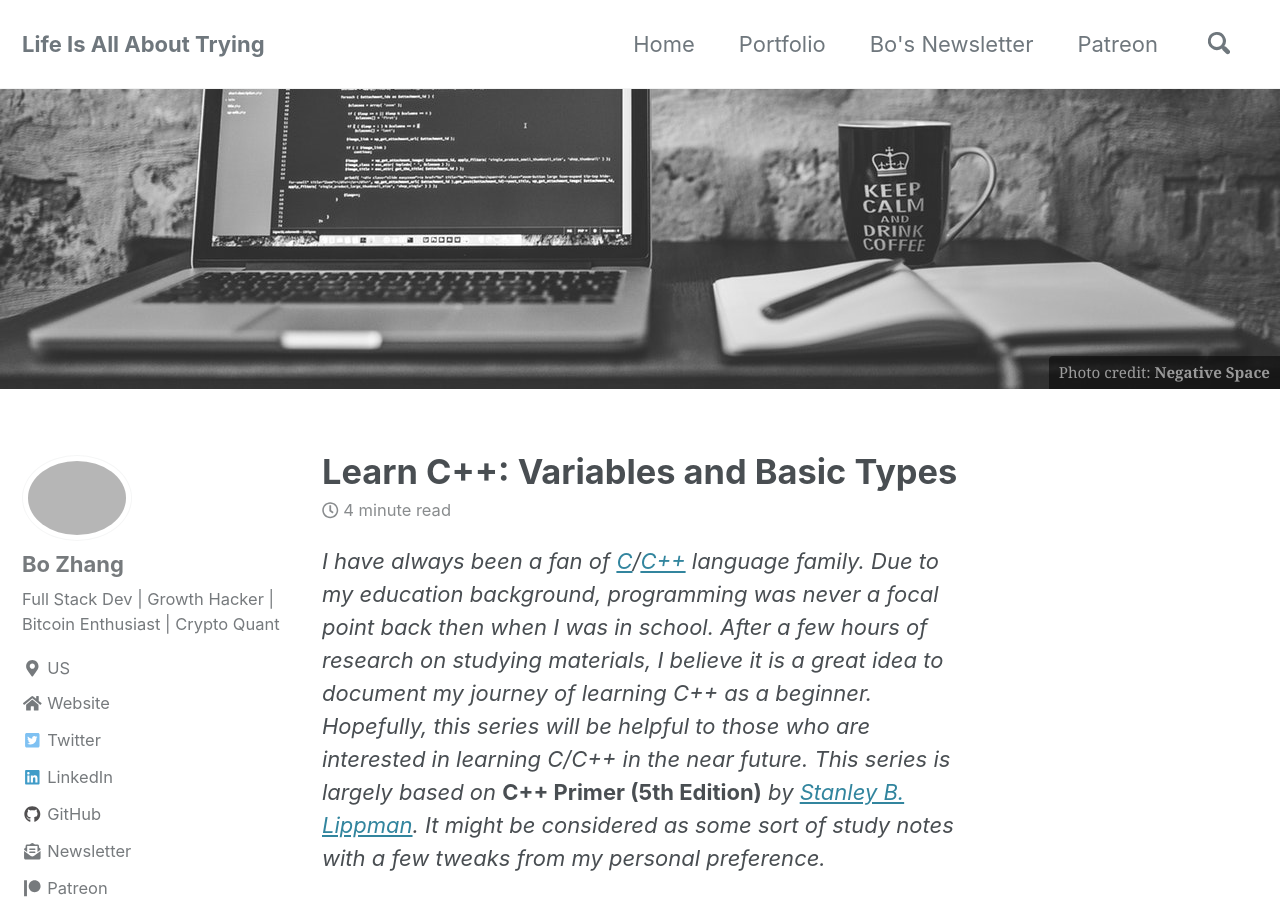
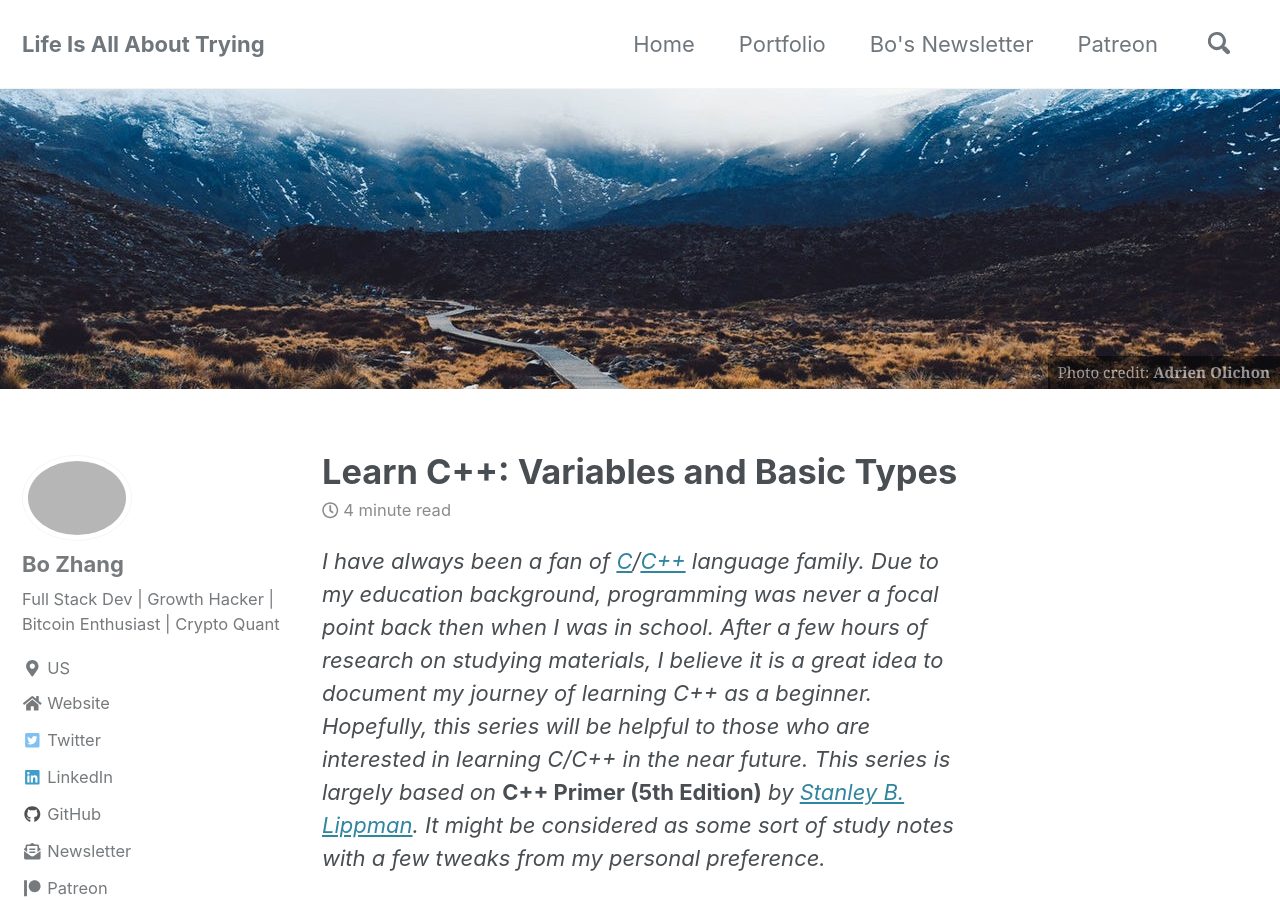
Before and after one commit to 0xboz/blog, a Jekyll site: the page built from _posts/2019-07-25-learn-c-plus-plus-variables-and-basic-types.md, in a window 1280 px wide and 900 px high. Built offline with Jekyll 4.4.1, drawn with Linux system fonts in a browser that asks for light colours; cached includes are drawn as plain includes; nearby versions of some CDN libraries; comment, search, counter and statistics services are not loaded.

Commit message:
Added header image

```diff
--- a/_posts/2019-07-25-learn-c-plus-plus-variables-and-basic-types.md
+++ b/_posts/2019-07-25-learn-c-plus-plus-variables-and-basic-types.md
@@ -4,8 +4,8 @@ date: 2019-07-18
 tags: [C++]
 excerpt: "C++ variables and basic types"
 header:
-    image: /assets/images/mac_book_black_and_white.jpg
-    caption: "Photo credit: [**Negative Space**](https://negativespace.co/)"
+    image: /assets/images/altitude_clouds_cold.jpg
+    caption: "Photo credit: [**Adrien Olichon**](https://adrienolichon.fr/)"
 ---
 
 *I have always been a fan of [C](https://en.wikipedia.org/wiki/C_(programming_language))/[C++](https://isocpp.org/) language family. Due to my education background, programming was never a focal point back then when I was in school. After a few hours of research on studying materials, I believe it is a great idea to document my journey of learning C++ as a beginner. Hopefully, this series will be helpful to those who are interested in learning C/C++ in the near future. This series is largely based on* __C++ Primer (5th Edition)__ *by [Stanley B. Lippman](https://en.wikipedia.org/wiki/Stanley_B._Lippman). It might be considered as some sort of study notes with a few tweaks from my personal preference.*
```
Also changed, not shown: assets/images/altitude_clouds_cold.jpg (added).
